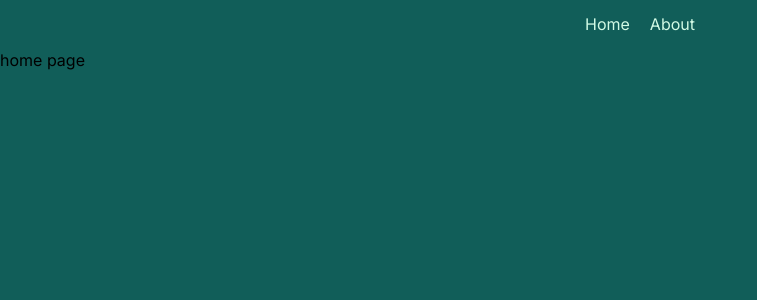
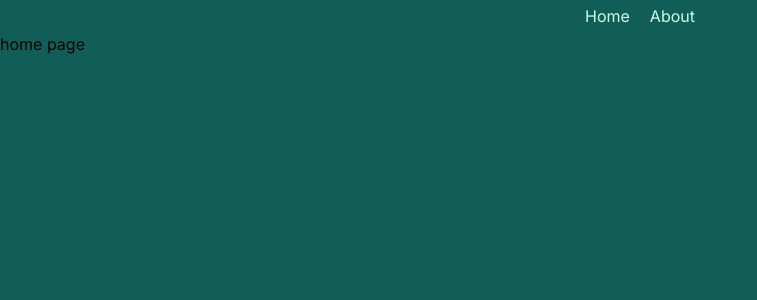
Before and after one commit to oktayudha05/Terra-Project, a Next.js app: page / in a window 1280 px wide. Shown: the top 300 px of the page, without its empty margins (0-757 px from the left). Built offline with nearby package versions, Linux system fonts and the light colour scheme.

Commit message:
move navbar

```diff
--- a/components/Navbar.tsx
+++ b/components/Navbar.tsx
@@ -3,7 +3,7 @@ import Link from 'next/link';
 export default function Navbar() {
     return (
         <nav>
-            <div className='flex item-center justify-center py-3 px-3'>
+            <div className='flex item-center justify-center py-1'>
                 <div className="flex-row-reverse space-x-1">
                     <Link href="/" className='hover:text-emerald-950 hover:bg-emerald-200 rounded px-2 py-1 text-emerald-100'>Home</Link>
                     <Link href="/about" className='hover:text-emerald-950  hover:bg-emerald-200 rounded px-2 py-1 text-emerald-100'>About</Link>
```
